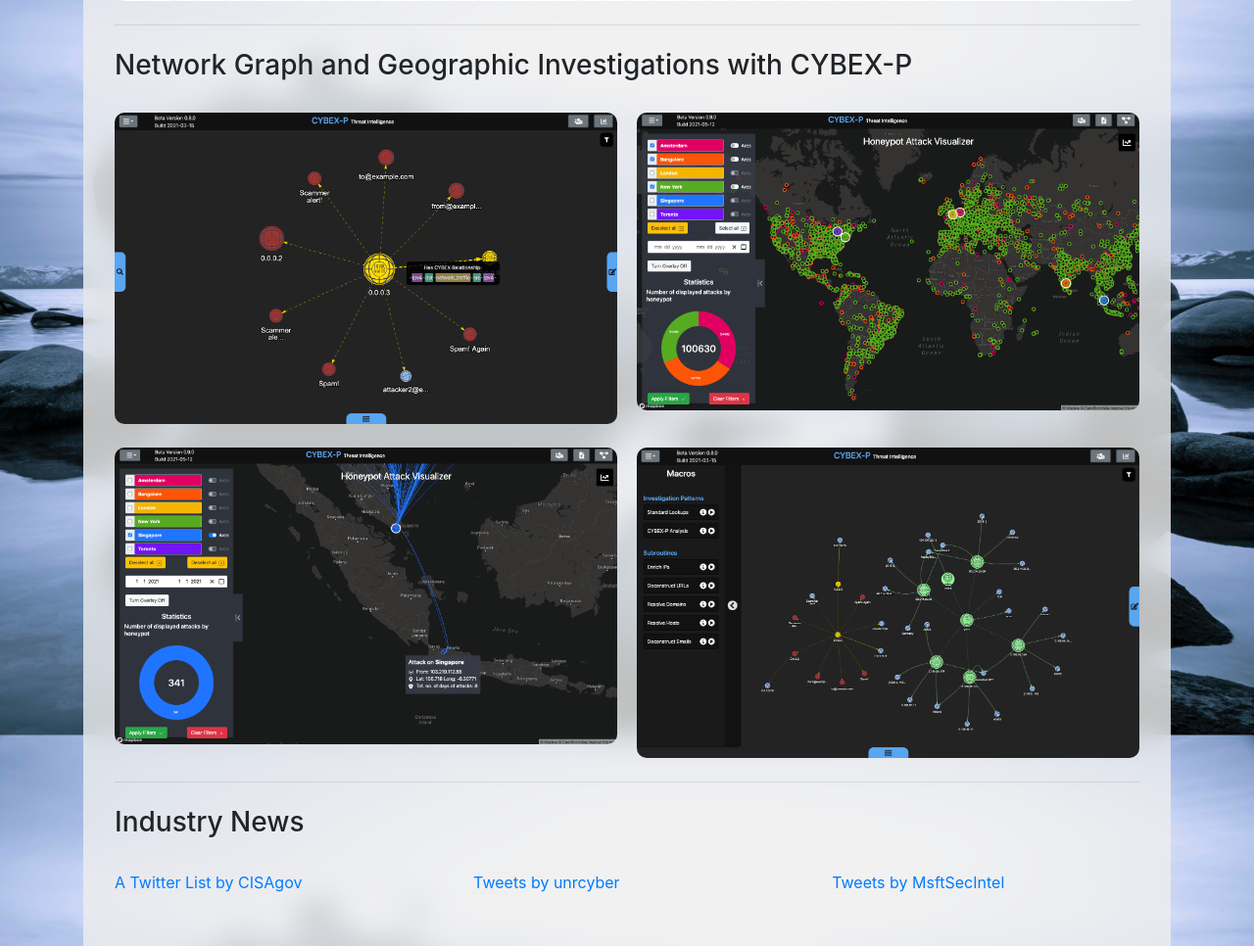
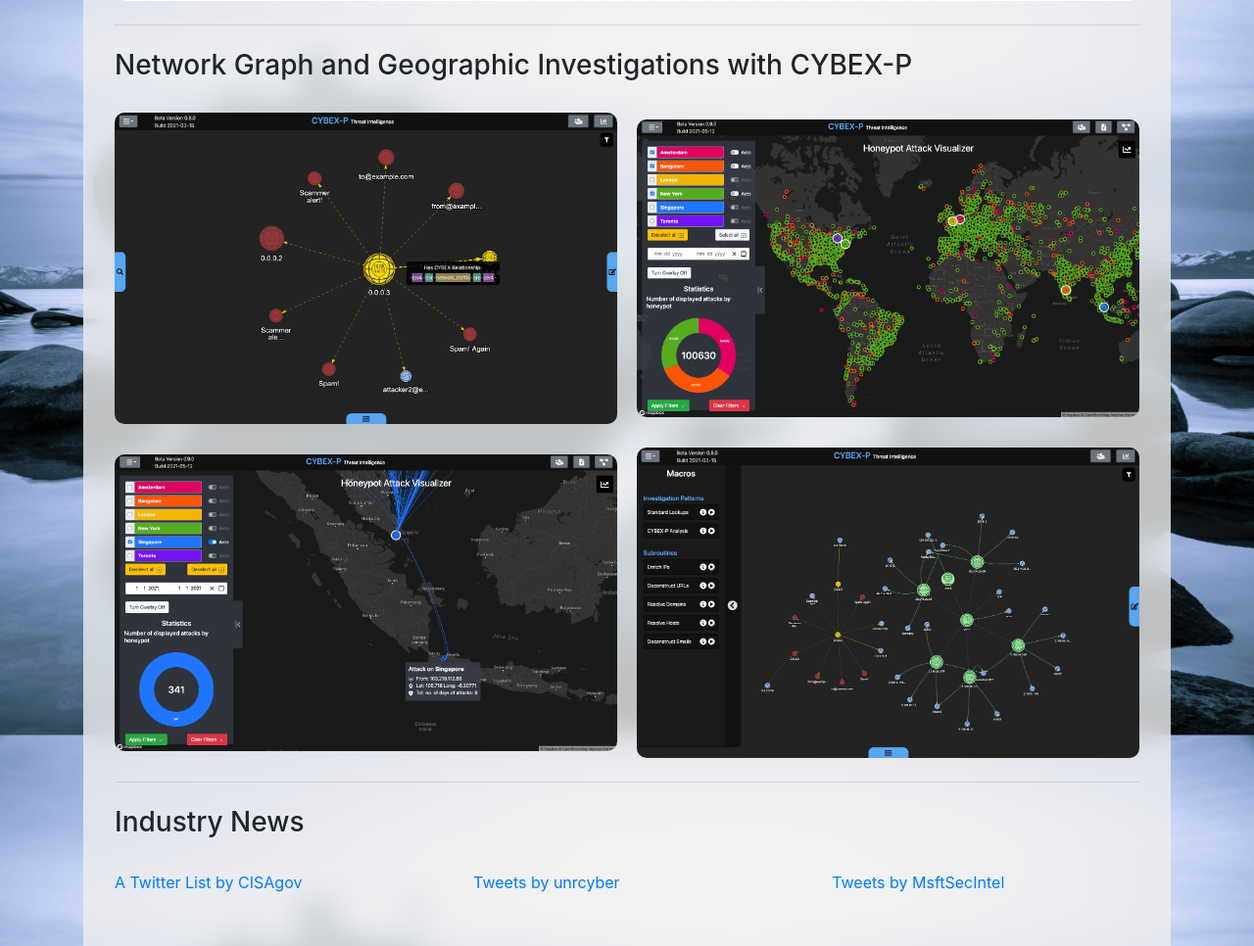
Before and after one commit to CYBEX-P/cybex, a Django app: page / in a window 1280 px wide. Shown: the part 975-1941 px from the top of the page at 98% size. Run offline with Django 3.2, Linux system fonts and the light colour scheme; parts of the project's set-up code (start-up, migrations or seed data) failed here and were passed over; some libraries are stand-ins or nearby versions.

Commit message:
Hotfix to encrypted analytics link and home images

```diff
--- a/cybexweb/templates/home.html
+++ b/cybexweb/templates/home.html
@@ -79,12 +79,12 @@
   <hr class="my-4">
   <h3>Network Graph and Geographic Investigations with CYBEX-P</h3>
   <br>
-  <div style="display:flex; justify-content: space-between; align-items: flex-start;">
+  <div style="display:flex; justify-content: space-between; align-items: center;">
       <img src="../static/images/alt_cybex_macro_edge.png" width="49%" height="auto" alt="image" style="border-radius: 10px;">
       <img src="../static/images/honeypot_wide.png" width="49%" height="auto" alt="image" style="border-radius: 10px;">
   </div>
   <br>
-  <div style="display:flex; justify-content: space-between; align-items: flex-start;">
+  <div style="display:flex; justify-content: space-between; align-items: center;">
       <img src="../static/images/honeypot_zoomed.png" width="49%" height="auto" alt="image" style="border-radius: 10px;">
       <img src="../static/images/ta_add_standard.png" width="49%" height="auto" alt="image" style="border-radius: 10px;">
   </div>
```
Also changed, not shown: cybexweb/templates/docs.html (+1 -19 lines), 1 other file.
